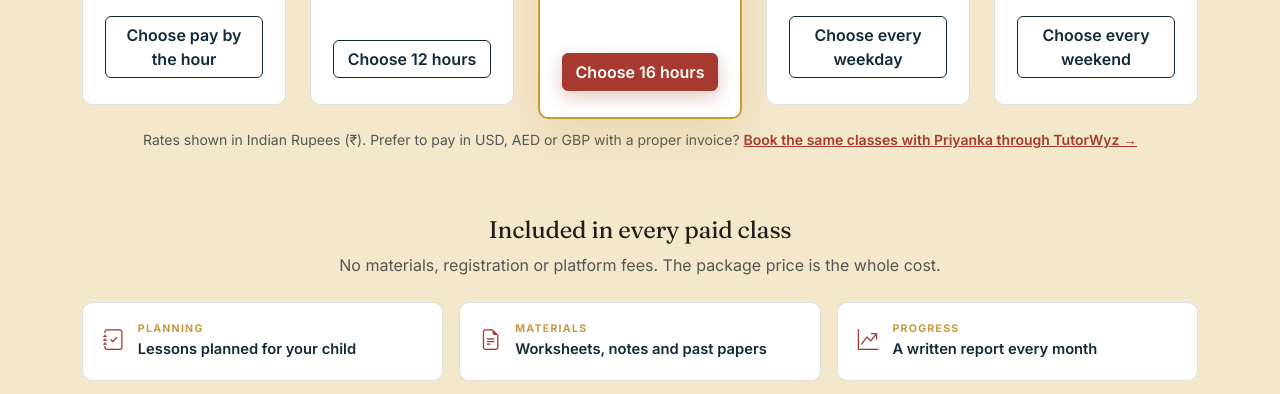
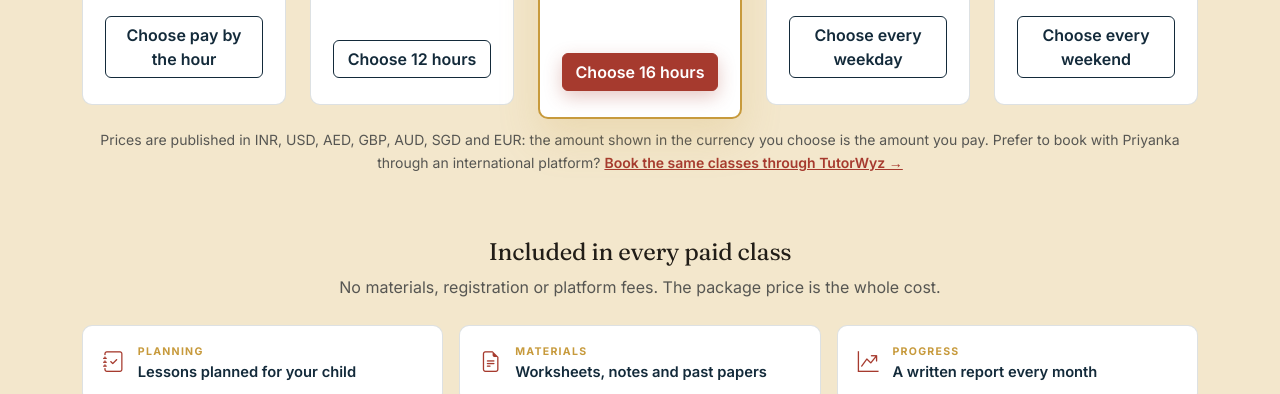
Before and after one commit to gyanp-25/gyanpathshala, a plain HTML site: page index.html in a window 1280 px wide. Shown: the part 6080-6474 px from the top of the page. Drawn offline with nearby package versions, Linux system fonts and the light colour scheme.

Commit message:
Reword pricing footnote for all seven currencies
Co-Authored-By: Claude Opus 5.5 <noreply@anthropic.com>

```diff
--- a/index.html
+++ b/index.html
@@ -1293,7 +1293,7 @@
           </div>
         </div>
       </div>
-      <p class="text-center small text-muted mt-4 mb-0">Rates shown in Indian Rupees (₹). Prefer to pay in USD, AED or GBP with a proper invoice? <a href="https://tutorwyz.com/" target="_blank" rel="noopener" class="fw-semibold" style="color:var(--sindoor);">Book the same classes with Priyanka through TutorWyz →</a></p>
+      <p class="text-center small text-muted mt-4 mb-0">Prices are published in INR, USD, AED, GBP, AUD, SGD and EUR: the amount shown in the currency you choose is the amount you pay. Prefer to book with Priyanka through an international platform? <a href="https://tutorwyz.com/" target="_blank" rel="noopener" class="fw-semibold" style="color:var(--sindoor);">Book the same classes through TutorWyz →</a></p>
 
       <!-- Included in every paid class -->
       <div class="mt-5 pt-3">
```
